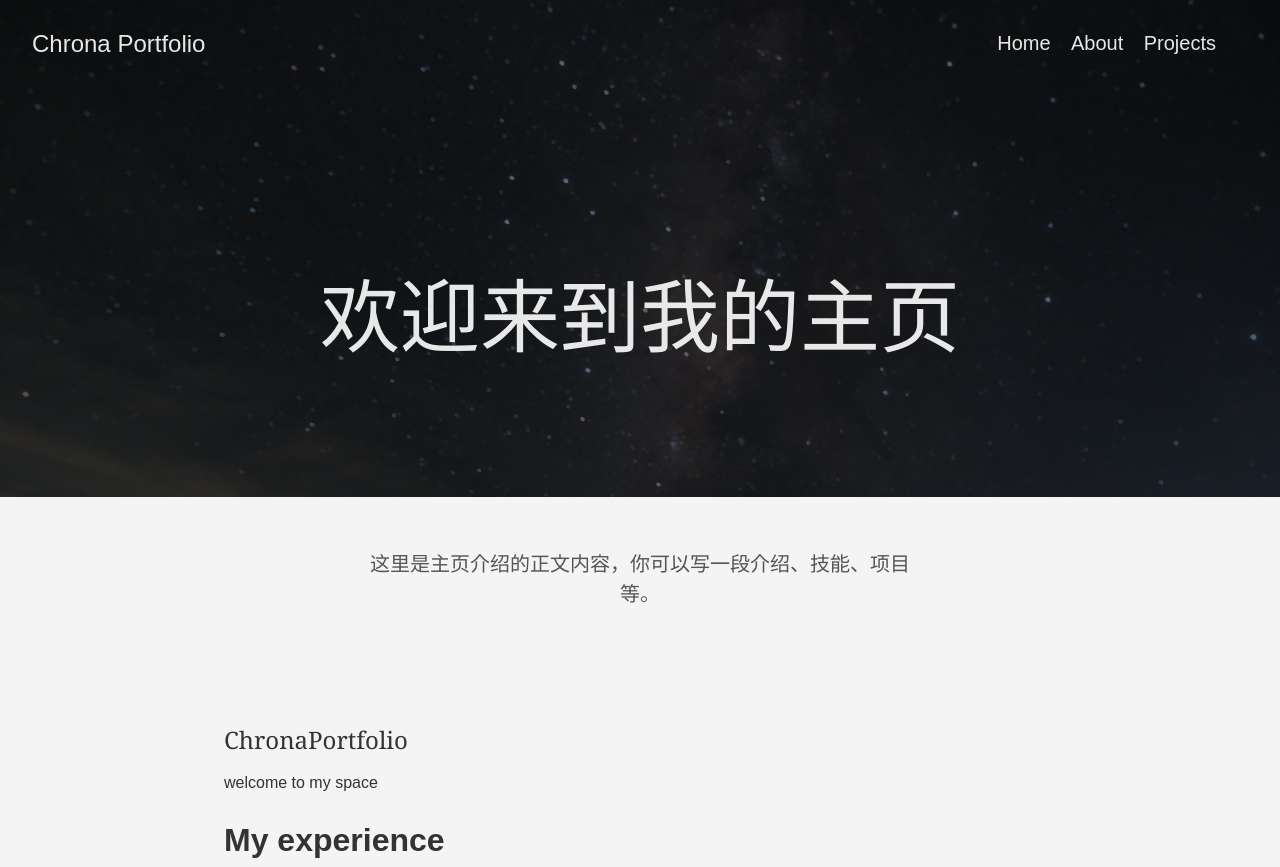
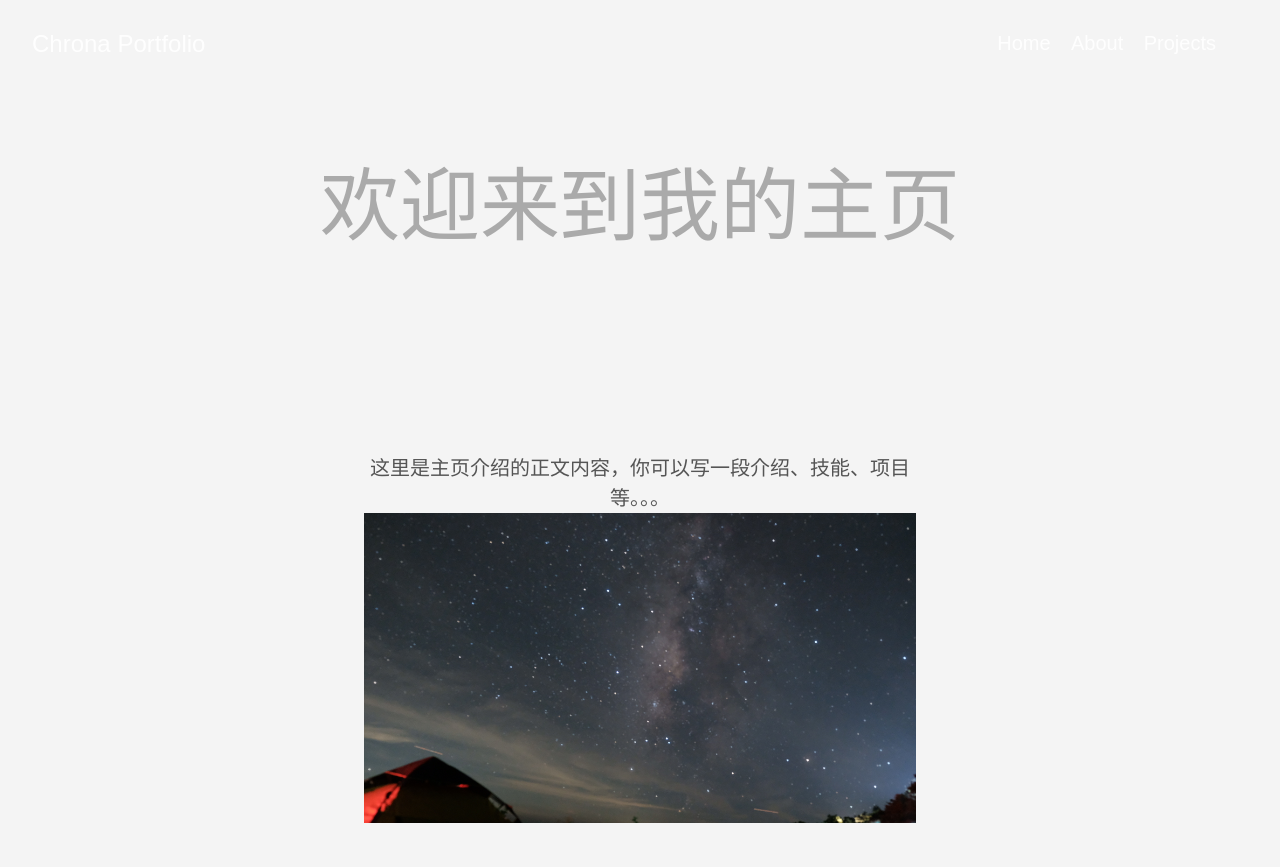
Before and after one commit to Chrona0822/chrona0822.github.io, a plain HTML site: page index.html in a window 1280 px wide. Shown: the top 867 px of the page. Drawn offline with Linux system fonts and the light colour scheme.

Commit message:
Update index.html

```diff
--- a/index.html
+++ b/index.html
@@ -44,18 +44,18 @@
     <meta property="og:url" content="https://chrona0822.github.io/">
   <meta property="og:site_name" content="Chrona Portfolio">
   <meta property="og:title" content="欢迎来到我的主页">
-  <meta property="og:description" content="这里是主页介绍的正文内容，你可以写一段介绍、技能、项目等。">
+  <meta property="og:description" content="这里是主页介绍的正文内容，你可以写一段介绍、技能、项目等。。。">
   <meta property="og:locale" content="en_us">
   <meta property="og:type" content="website">
 
   <meta itemprop="name" content="欢迎来到我的主页">
-  <meta itemprop="description" content="这里是主页介绍的正文内容，你可以写一段介绍、技能、项目等。">
+  <meta itemprop="description" content="这里是主页介绍的正文内容，你可以写一段介绍、技能、项目等。。。">
   <meta itemprop="datePublished" content="2025-06-11T17:45:41+02:00">
   <meta itemprop="dateModified" content="2025-06-11T17:45:41+02:00">
   <meta itemprop="wordCount" content="1">
   <meta name="twitter:card" content="summary">
   <meta name="twitter:title" content="欢迎来到我的主页">
-  <meta name="twitter:description" content="这里是主页介绍的正文内容，你可以写一段介绍、技能、项目等。">
+  <meta name="twitter:description" content="这里是主页介绍的正文内容，你可以写一段介绍、技能、项目等。。。">
 
 
 
@@ -64,11 +64,8 @@
 
 
 
-
-
-  <header class="cover bg-top" style="background-image: url('https://chrona0822.github.io/images/Galaxy_Background.jpg');">
-
-    <div class="bg-black-60">
+  <header>
+    <div class="pb3-m pb6-l bg-gray-100">
       <nav class="pv3 ph3 ph4-ns" role="navigation">
   <div class="flex-l center items-center justify-between">
     <a href="/" class="f3 fw2 hover-white white-90 dib no-underline">
@@ -108,8 +105,8 @@
   </div>
 </nav>
 
-      <div class="tc-l pv4 pv6-l ph3 ph4-ns">
-        <h1 class="f2 f-subheadline-l fw2 white-90 mb0 lh-title">
+      <div class="tc-l pv3 ph3 ph4-ns">
+        <h1 class="f2 f-subheadline-l fw2 light-silver mb0 lh-title">
           欢迎来到我的主页
         </h1>
 
@@ -121,7 +118,8 @@
     <main class="pb7" role="main">
 
   <article class="cf ph3 ph5-l pv3 pv4-l f4 tc-l center measure-wide lh-copy nested-links mid-gray">
-    <p>这里是主页介绍的正文内容，你可以写一段介绍、技能、项目等。</p>
+    <p>这里是主页介绍的正文内容，你可以写一段介绍、技能、项目等。。。
+<img src="images/Galaxy_Background.jpg" alt="picture"></p>
 
   </article>
 
```
